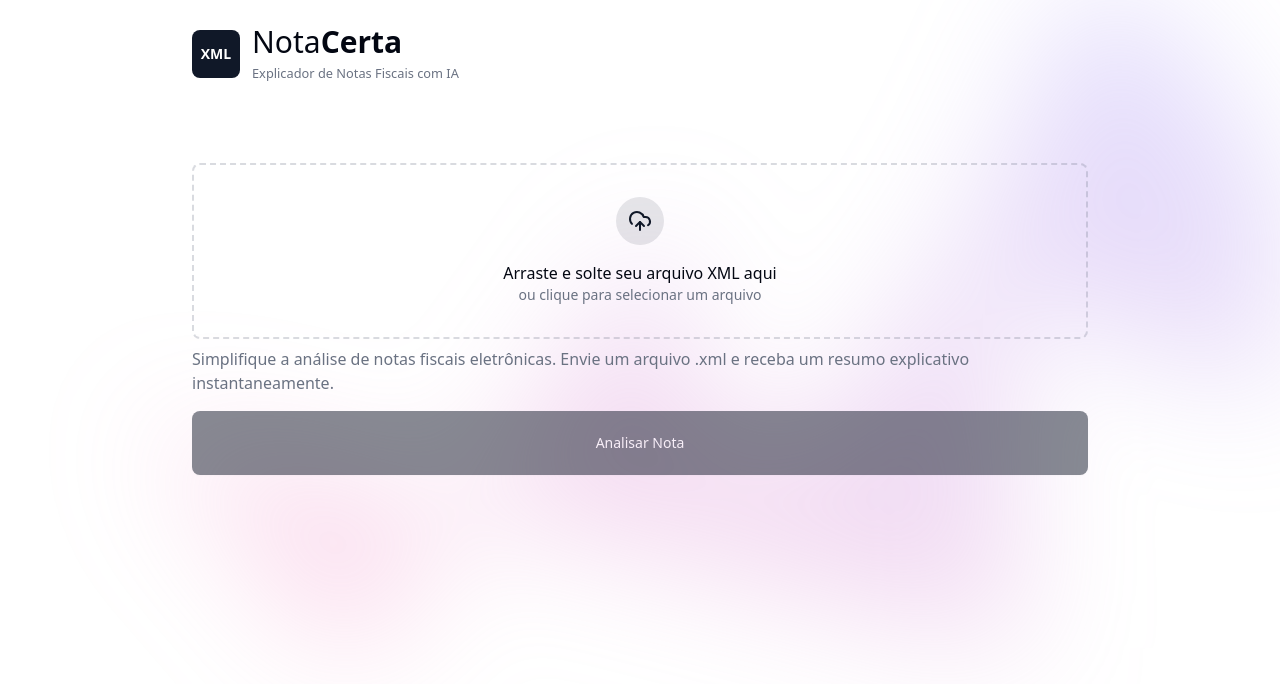
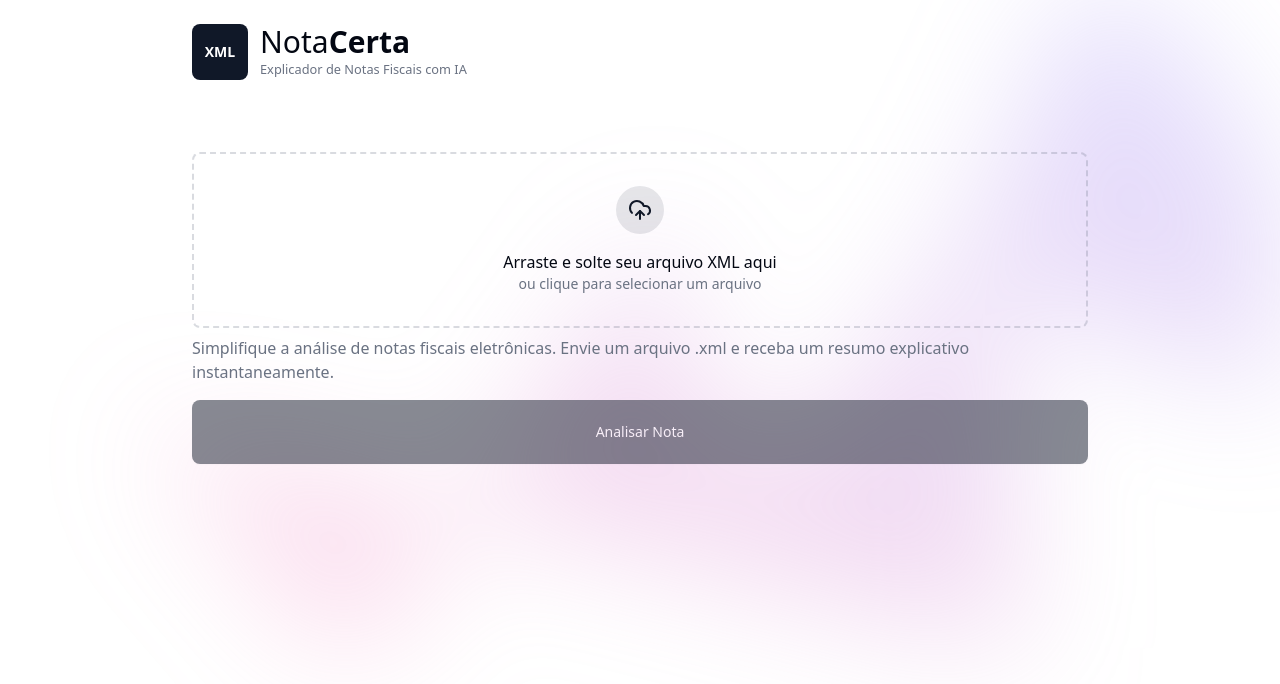
Before and after one commit to limazia/notacerta, a Next.js app: page / in a window 1280 px wide. Shown: the top 684 px of the page. Built offline with nearby package versions, Linux system fonts and the light colour scheme.

Commit message:
Refactor Header component for improved layout and structure

```diff
--- a/src/components/header.tsx
+++ b/src/components/header.tsx
@@ -1,14 +1,25 @@
+"use client";
+
 import Link from "next/link";
+import { usePathname } from "next/navigation";
+
+import { Button } from "@/components/ui/button";
 
 export function Header() {
+  const pathname = usePathname();
+  const isInvoicePage = pathname?.startsWith("/invoice/");
+
   return (
     <header className="flex flex-col items-start justify-start py-6">
-      <Link href="/" className="flex items-center gap-3 mb-2">
-        <div className="w-12 h-12 flex items-center justify-center bg-primary p-2 rounded-md">
-          <span className="text-white select-none text-sm font-bold">XML</span>
+      <div className="w-full flex items-center justify-between">
+        <Link href="/" className="flex items-center gap-3">
+          <div className="w-14 h-14 flex items-center justify-center bg-primary p-2 rounded-md">
+            <span className="text-white select-none text-sm font-bold">
+              XML
+            </span>
           </div>
 
-        <div className="flex flex-col space-y-1">
+          <div className="flex flex-col">
             <h1 className="text-3xl">
               <span className="font-normal">Nota</span>
               <span className="font-bold">Certa</span>
@@ -19,6 +30,13 @@ export function Header() {
             </small>
           </div>
         </Link>
+
+        {isInvoicePage && (
+          <Link href="/">
+            <Button variant="default">Nova Consulta</Button>
+          </Link>
+        )}
+      </div>
     </header>
   );
 }
```
Lines whose indentation alone changed are shown as unchanged.
